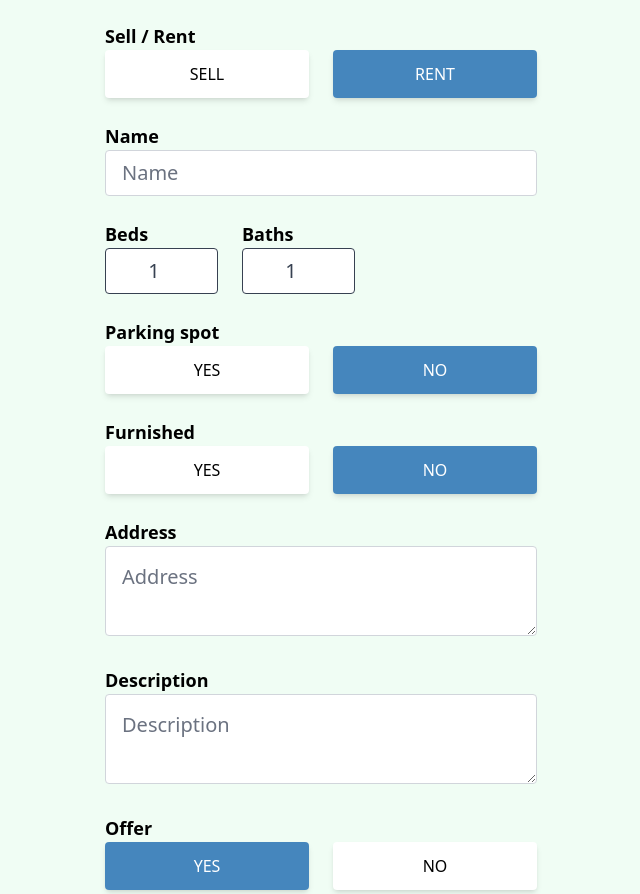
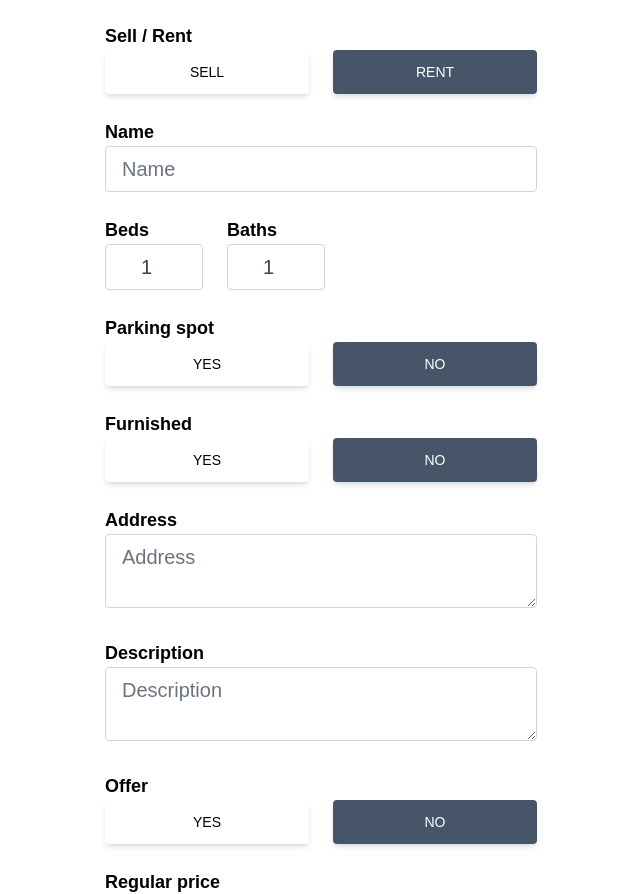
Before and after one commit to Suren06/SKYSPACIO-FE, a React (Create React App) app: page /create-listing in a window 1280 px wide. Shown: the part 110-1004 px from the top of the page, without its empty margins (319-959 px from the left). Built offline with nearby package versions, Linux system fonts and the light colour scheme; no server answers; sample sign-in values are in the browser's storage.

Commit message:
Add functionality including on-change and on-submit function to the create listing page.

```diff
--- a/src/App.js
+++ b/src/App.js
@@ -24,8 +24,10 @@
           <Route path="/sign-in" element={<SignIn />} />
           <Route path="/sign-up" element={<SignUp />} />
           <Route path="/offers" element={<Offers />} />
-          <Route path="/create-listing" element={<CreateListing />} />
           <Route path="/forgot-password" element={<ForgotPassword />} />
+          <Route path="/create-listing" element={<PrivateRoute />}>
+            <Route path="/create-listing" element={<CreateListing />} />
+          </Route>
         </Routes>
       </Router>
       <ToastContainer
--- a/src/index.css
+++ b/src/index.css
@@ -3,5 +3,6 @@
 @tailwind utilities;
 
 body {
-  background-color: rgb(240, 253, 244);
+  background-color: #ffffff;
+  font-family: sans-serif;
 }
--- a/src/pages/CreateListing.jsx
+++ b/src/pages/CreateListing.jsx
@@ -1,6 +1,23 @@
 import { useState } from "react";
+import Spinner from "../components/Spinner";
+import { toast } from "react-toastify";
+import {
+  getStorage,
+  ref,
+  uploadBytesResumable,
+  getDownloadURL,
+} from "firebase/storage";
+import { getAuth } from "firebase/auth";
+import { v4 as uuidv4 } from "uuid";
+import { addDoc, collection, serverTimestamp } from "firebase/firestore";
+import { db } from "../firebase";
+import { useNavigate } from "react-router-dom";
 
-const CreateListing = () => {
+export default function CreateListing() {
+  const navigate = useNavigate();
+  const auth = getAuth();
+  const [geolocationEnabled, setGeolocationEnabled] = useState(true);
+  const [loading, setLoading] = useState(false);
   const [formData, setFormData] = useState({
     type: "rent",
     name: "",
@@ -10,58 +27,183 @@
     furnished: false,
     address: "",
     description: "",
-    offer: true,
+    offer: false,
     regularPrice: 0,
     discountedPrice: 0,
+    latitude: 0,
+    longitude: 0,
+    images: {},
   });
-
   const {
     type,
     name,
     bedrooms,
     bathrooms,
     parking,
+    address,
     furnished,
-    address,
     description,
     offer,
     regularPrice,
     discountedPrice,
+    latitude,
+    longitude,
+    images,
   } = formData;
+  function onChange(e) {
+    let boolean = null;
+    if (e.target.value === "true") {
+      boolean = true;
+    }
+    if (e.target.value === "false") {
+      boolean = false;
+    }
+    // Files
+    if (e.target.files) {
+      setFormData((prevState) => ({
+        ...prevState,
+        images: e.target.files,
+      }));
+    }
+    // Text/Boolean/Number
+    if (!e.target.files) {
+      setFormData((prevState) => ({
+        ...prevState,
+        [e.target.id]: boolean ?? e.target.value,
+      }));
+    }
+  }
+  async function onSubmit(e) {
+    e.preventDefault();
+    setLoading(true);
+    if (+discountedPrice >= +regularPrice) {
+      setLoading(false);
+      toast.error("Discounted price needs to be less than regular price");
+      return;
+    }
+    if (images.length > 6) {
+      setLoading(false);
+      toast.error("maximum 6 images are allowed");
+      return;
+    }
+    let geolocation = {};
+    let location;
+    if (geolocationEnabled) {
+      const response = await fetch(
+        `https://maps.googleapis.com/maps/api/geocode/json?address=${address}&key=${process.env.REACT_APP_GEOCODE_API_KEY}`
+      );
+      const data = await response.json();
+      console.log(data);
+      geolocation.lat = data.results[0]?.geometry.location.lat ?? 0;
+      geolocation.lng = data.results[0]?.geometry.location.lng ?? 0;
 
-  const onChange = () => {};
+      location = data.status === "ZERO_RESULTS" && undefined;
 
+      if (location === undefined) {
+        setLoading(false);
+        toast.error("please enter a correct address");
+        return;
+      }
+    } else {
+      geolocation.lat = latitude;
+      geolocation.lng = longitude;
+    }
+
+    async function storeImage(image) {
+      return new Promise((resolve, reject) => {
+        const storage = getStorage();
+        const filename = `${auth.currentUser.uid}-${image.name}-${uuidv4()}`;
+        const storageRef = ref(storage, filename);
+        const uploadTask = uploadBytesResumable(storageRef, image);
+        uploadTask.on(
+          "state_changed",
+          (snapshot) => {
+            // Observe state change events such as progress, pause, and resume
+            // Get task progress, including the number of bytes uploaded and the total number of bytes to be uploaded
+            const progress =
+              (snapshot.bytesTransferred / snapshot.totalBytes) * 100;
+            console.log("Upload is " + progress + "% done");
+            switch (snapshot.state) {
+              case "paused":
+                console.log("Upload is paused");
+                break;
+              case "running":
+                console.log("Upload is running");
+                break;
+            }
+          },
+          (error) => {
+            // Handle unsuccessful uploads
+            reject(error);
+          },
+          () => {
+            // Handle successful uploads on complete
+            // For instance, get the download URL: https://firebasestorage.googleapis.com/...
+            getDownloadURL(uploadTask.snapshot.ref).then((downloadURL) => {
+              resolve(downloadURL);
+            });
+          }
+        );
+      });
+    }
+
+    const imgUrls = await Promise.all(
+      [...images].map((image) => storeImage(image))
+    ).catch((error) => {
+      setLoading(false);
+      toast.error("Images not uploaded");
+      return;
+    });
+
+    const formDataCopy = {
+      ...formData,
+      imgUrls,
+      geolocation,
+      timestamp: serverTimestamp(),
+      userRef: auth.currentUser.uid,
+    };
+    delete formDataCopy.images;
+    !formDataCopy.offer && delete formDataCopy.discountedPrice;
+    delete formDataCopy.latitude;
+    delete formDataCopy.longitude;
+    const docRef = await addDoc(collection(db, "listings"), formDataCopy);
+    setLoading(false);
+    toast.success("Listing created");
+    navigate(`/category/${formDataCopy.type}/${docRef.id}`);
+  }
+
+  if (loading) {
+    return <Spinner />;
+  }
   return (
     <main className="max-w-md px-2 mx-auto">
       <h1 className="text-3xl text-center mt-6 font-bold">Create a Listing</h1>
-      <form>
-        <p className="text-lg mt-6 font-semibold ">Sell / Rent</p>
+      <form onSubmit={onSubmit}>
+        <p className="text-lg mt-6 font-semibold">Sell / Rent</p>
         <div className="flex">
           <button
             type="button"
             id="type"
             value="sale"
             onClick={onChange}
-            className={`mr-3 px-6 py-3 font-medium text-md uppercase shadow-md rounded hover:shadow-lg focus:shadow-lg active:shadow-lg transition duration-150 ease-in-out w-full
-            ${
+            className={`mr-3 px-7 py-3 font-medium text-sm uppercase shadow-md rounded hover:shadow-lg focus:shadow-lg active:shadow-lg transition duration-150 ease-in-out w-full ${
               type === "rent"
-                ? "bg-white text-black hover:bg-slate-50"
-                : "bg-[#3379b7e6] text-white hover:bg-[#337ab7]"
-            } `}
+                ? "bg-white text-black"
+                : "bg-slate-600 text-white"
+            }`}
           >
             sell
           </button>
           <button
             type="button"
             id="type"
-            value="sale"
+            value="rent"
             onClick={onChange}
-            className={`ml-3 px-6 py-3 font-medium text-md uppercase shadow-md rounded hover:shadow-lg focus:shadow-lg active:shadow-lg transition duration-150 ease-in-out w-full
-            ${
+            className={`ml-3 px-7 py-3 font-medium text-sm uppercase shadow-md rounded hover:shadow-lg focus:shadow-lg active:shadow-lg transition duration-150 ease-in-out w-full ${
               type === "sale"
-                ? "bg-white text-black hover:bg-slate-50"
-                : "bg-[#3379b7e6] text-white hover:bg-[#337ab7]"
-            } `}
+                ? "bg-white text-black"
+                : "bg-slate-600 text-white"
+            }`}
           >
             rent
           </button>
@@ -76,8 +218,7 @@
           maxLength="32"
           minLength="10"
           required
-          className="w-full px-4 py-2 text-xl text-gray-700 bg-white border
-           border-gray-300 rounded transition duration-150 ease-in-out focus:text-gray-700 focus:bg-white focus:border-slate-600 mb-6"
+          className="w-full px-4 py-2 text-xl text-gray-700 bg-white border border-gray-300 rounded transition duration-150 ease-in-out focus:text-gray-700 focus:bg-white focus:border-slate-600 mb-6"
         />
         <div className="flex space-x-6 mb-6">
           <div>
@@ -90,9 +231,7 @@
               min="1"
               max="50"
               required
-              className="w-full px-2 py-2 text-xl text-gray-700 bg-white border border-gray-700
-              rounded transition duration-150 ease-in-out focus:text-gray-700
-              focus:bg-white focus:border-slate-600 text-center"
+              className="w-full px-4 py-2 text-xl text-gray-700 bg-white border border-gray-300 rounded transition duration-150 ease-in-out focus:text-gray-700 focus:bg-white focus:border-slate-600 text-center"
             />
           </div>
           <div>
@@ -105,72 +244,58 @@
               min="1"
               max="50"
               required
-              className="w-full px-2 py-2 text-xl text-gray-700 bg-white border border-gray-700
-              rounded transition duration-150 ease-in-out focus:text-gray-700
-              focus:bg-white focus:border-slate-600 text-center"
+              className="w-full px-4 py-2 text-xl text-gray-700 bg-white border border-gray-300 rounded transition duration-150 ease-in-out focus:text-gray-700 focus:bg-white focus:border-slate-600 text-center"
             />
           </div>
         </div>
-        <p className="text-lg mt-6 font-semibold ">Parking spot</p>
+        <p className="text-lg mt-6 font-semibold">Parking spot</p>
         <div className="flex">
           <button
             type="button"
             id="parking"
             value={true}
             onClick={onChange}
-            className={`mr-3 px-6 py-3 font-medium text-md uppercase shadow-md rounded hover:shadow-lg focus:shadow-lg active:shadow-lg transition duration-150 ease-in-out w-full
-            ${
-              !parking
-                ? "bg-white text-black hover:bg-slate-50"
-                : "bg-[#3379b7e6] text-white hover:bg-[#337ab7]"
-            } `}
+            className={`mr-3 px-7 py-3 font-medium text-sm uppercase shadow-md rounded hover:shadow-lg focus:shadow-lg active:shadow-lg transition duration-150 ease-in-out w-full ${
+              !parking ? "bg-white text-black" : "bg-slate-600 text-white"
+            }`}
           >
-            YES
+            Yes
           </button>
           <button
             type="button"
             id="parking"
             value={false}
             onClick={onChange}
-            className={`ml-3 px-6 py-3 font-medium text-md uppercase shadow-md rounded hover:shadow-lg focus:shadow-lg active:shadow-lg transition duration-150 ease-in-out w-full
-            ${
-              parking
-                ? "bg-white text-black hover:bg-slate-50"
-                : "bg-[#3379b7e6] text-white hover:bg-[#337ab7]"
-            } `}
+            className={`ml-3 px-7 py-3 font-medium text-sm uppercase shadow-md rounded hover:shadow-lg focus:shadow-lg active:shadow-lg transition duration-150 ease-in-out w-full ${
+              parking ? "bg-white text-black" : "bg-slate-600 text-white"
+            }`}
           >
-            NO
+            no
           </button>
         </div>
-        <p className="text-lg mt-6 font-semibold ">Furnished</p>
+        <p className="text-lg mt-6 font-semibold">Furnished</p>
         <div className="flex">
           <button
             type="button"
             id="furnished"
             value={true}
             onClick={onChange}
-            className={`mr-3 px-6 py-3 font-medium text-md uppercase shadow-md rounded hover:shadow-lg focus:shadow-lg active:shadow-lg transition duration-150 ease-in-out w-full
-            ${
-              !furnished
-                ? "bg-white text-black hover:bg-slate-50"
-                : "bg-[#3379b7e6] text-white hover:bg-[#337ab7]"
-            } `}
+            className={`mr-3 px-7 py-3 font-medium text-sm uppercase shadow-md rounded hover:shadow-lg focus:shadow-lg active:shadow-lg transition duration-150 ease-in-out w-full ${
+              !furnished ? "bg-white text-black" : "bg-slate-600 text-white"
+            }`}
           >
-            YES
+            yes
           </button>
           <button
             type="button"
             id="furnished"
             value={false}
             onClick={onChange}
-            className={`ml-3 px-6 py- font-medium text-md uppercase shadow-md rounded hover:shadow-lg focus:shadow-lg active:shadow-lg transition duration-150 ease-in-out w-full
-            ${
-              furnished
-                ? "bg-white text-black hover:bg-slate-50"
-                : "bg-[#3379b7e6] text-white hover:bg-[#337ab7]"
-            } `}
+            className={`ml-3 px-7 py-3 font-medium text-sm uppercase shadow-md rounded hover:shadow-lg focus:shadow-lg active:shadow-lg transition duration-150 ease-in-out w-full ${
+              furnished ? "bg-white text-black" : "bg-slate-600 text-white"
+            }`}
           >
-            NO
+            no
           </button>
         </div>
         <p className="text-lg mt-6 font-semibold">Address</p>
@@ -181,9 +306,38 @@
           onChange={onChange}
           placeholder="Address"
           required
-          className="w-full px-4 py-4 text-xl text-gray-700 bg-white border
-           border-gray-300 rounded transition duration-150 ease-in-out focus:text-gray-700 focus:bg-white focus:border-slate-600 mb-6"
+          className="w-full px-4 py-2 text-xl text-gray-700 bg-white border border-gray-300 rounded transition duration-150 ease-in-out focus:text-gray-700 focus:bg-white focus:border-slate-600 mb-6"
         />
+        {!geolocationEnabled && (
+          <div className="flex space-x-6 justify-start mb-6">
+            <div className="">
+              <p className="text-lg font-semibold">Latitude</p>
+              <input
+                type="number"
+                id="latitude"
+                value={latitude}
+                onChange={onChange}
+                required
+                min="-90"
+                max="90"
+                className="w-full px-4 py-2 text-xl text-gray-700 bg-white border border-gray-300 rounded transition duration-150 ease-in-out focus:bg-white focus:text-gray-700 focus:border-slate-600 text-center"
+              />
+            </div>
+            <div className="">
+              <p className="text-lg font-semibold">Longitude</p>
+              <input
+                type="number"
+                id="longitude"
+                value={longitude}
+                onChange={onChange}
+                required
+                min="-180"
+                max="180"
+                className="w-full px-4 py-2 text-xl text-gray-700 bg-white border border-gray-300 rounded transition duration-150 ease-in-out focus:bg-white focus:text-gray-700 focus:border-slate-600 text-center"
+              />
+            </div>
+          </div>
+        )}
         <p className="text-lg font-semibold">Description</p>
         <textarea
           type="text"
@@ -192,44 +346,37 @@
           onChange={onChange}
           placeholder="Description"
           required
-          className="w-full px-4 py-4 text-xl text-gray-700 bg-white border
-           border-gray-300 rounded transition duration-150 ease-in-out focus:text-gray-700 focus:bg-white focus:border-slate-600 mb-6"
+          className="w-full px-4 py-2 text-xl text-gray-700 bg-white border border-gray-300 rounded transition duration-150 ease-in-out focus:text-gray-700 focus:bg-white focus:border-slate-600 mb-6"
         />
-        <p className="text-lg font-semibold ">Offer</p>
+        <p className="text-lg font-semibold">Offer</p>
         <div className="flex mb-6">
           <button
             type="button"
             id="offer"
             value={true}
             onClick={onChange}
-            className={`mr-3 px-6 py-3 font-medium text-md uppercase shadow-md rounded hover:shadow-lg focus:shadow-lg active:shadow-lg transition duration-150 ease-in-out w-full
-            ${
-              !offer
-                ? "bg-white text-black hover:bg-slate-50"
-                : "bg-[#3379b7e6] text-white hover:bg-[#337ab7]"
-            } `}
+            className={`mr-3 px-7 py-3 font-medium text-sm uppercase shadow-md rounded hover:shadow-lg focus:shadow-lg active:shadow-lg transition duration-150 ease-in-out w-full ${
+              !offer ? "bg-white text-black" : "bg-slate-600 text-white"
+            }`}
           >
-            YES
+            yes
           </button>
           <button
             type="button"
             id="offer"
             value={false}
             onClick={onChange}
-            className={`ml-3 px-6 py- font-medium text-md uppercase shadow-md rounded hover:shadow-lg focus:shadow-lg active:shadow-lg transition duration-150 ease-in-out w-full
-            ${
-              offer
-                ? "bg-white text-black hover:bg-slate-50"
-                : "bg-[#3379b7e6] text-white hover:bg-[#337ab7] focus:border-slate-600"
-            } `}
+            className={`ml-3 px-7 py-3 font-medium text-sm uppercase shadow-md rounded hover:shadow-lg focus:shadow-lg active:shadow-lg transition duration-150 ease-in-out w-full ${
+              offer ? "bg-white text-black" : "bg-slate-600 text-white"
+            }`}
           >
-            NO
+            no
           </button>
         </div>
         <div className="flex items-center mb-6">
           <div className="">
-            <p className="text-lg font-semibold "> Regular Price</p>
-            <div className="flex w-full justify-center items-baseline space-x-6">
+            <p className="text-lg font-semibold">Regular price</p>
+            <div className="flex w-full justify-center items-center space-x-6">
               <input
                 type="number"
                 id="regularPrice"
@@ -238,8 +385,7 @@
                 min="50"
                 max="400000000"
                 required
-                className="w-full mb-6 px-2 py-2 text-xl text-gray-700 bg-white border-gray-300 rounded transition duration-150 ease-in-out focus:text-gray-700 focus:bg-white
-                focus:border-slate-600 text-center"
+                className="w-full px-4 py-2 text-xl text-gray-700 bg-white border border-gray-300 rounded transition duration-150 ease-in-out focus:text-gray-700 focus:bg-white focus:border-slate-600 text-center"
               />
               {type === "rent" && (
                 <div className="">
@@ -252,8 +398,8 @@
         {offer && (
           <div className="flex items-center mb-6">
             <div className="">
-              <p className="text-lg font-semibold "> Discounted Price</p>
-              <div className="flex w-full justify-center items-baseline space-x-6">
+              <p className="text-lg font-semibold">Discounted price</p>
+              <div className="flex w-full justify-center items-center space-x-6">
                 <input
                   type="number"
                   id="discountedPrice"
@@ -262,8 +408,7 @@
                   min="50"
                   max="400000000"
                   required={offer}
-                  className="w-full mb-3 px-2 py-2 text-xl text-gray-700 bg-white border-gray-300 rounded transition duration-150 ease-in-out focus:text-gray-700 focus:bg-white
-                focus:border-slate-600 text-center"
+                  className="w-full px-4 py-2 text-xl text-gray-700 bg-white border border-gray-300 rounded transition duration-150 ease-in-out focus:text-gray-700 focus:bg-white focus:border-slate-600 text-center"
                 />
                 {type === "rent" && (
                   <div className="">
@@ -278,8 +423,8 @@
         )}
         <div className="mb-6">
           <p className="text-lg font-semibold">Images</p>
-          <p className="text-orange-400">
-            The first image will be the cover(max 6)
+          <p className="text-gray-600">
+            The first image will be the cover (max 6)
           </p>
           <input
             type="file"
@@ -293,14 +438,11 @@
         </div>
         <button
           type="submit"
-          className="mb-6 w-full px-7 py-3 bg-green-600 text-white font-medium text-sm uppercase rounded shadow-md hover:bg-green-700 hover:shadow-lg focus:bg-green-700 focus:shadow-lg
-          active:bg-green-800 active:shadow-lg transition duration-150 ease-in-out"
+          className="mb-6 w-full px-7 py-3 bg-blue-600 text-white font-medium text-sm uppercase rounded shadow-md hover:bg-blue-700 hover:shadow-lg focus:bg-blue-700 focus:shadow-lg active:bg-blue-800 active:shadow-lg transition duration-150 ease-in-out"
         >
           Create Listing
         </button>
       </form>
     </main>
   );
-};
-
-export default CreateListing;
+}
--- a/src/pages/Profile.jsx
+++ b/src/pages/Profile.jsx
@@ -1,4 +1,3 @@
-import { async } from "@firebase/util";
 import { getAuth, updateProfile } from "firebase/auth";
 import { doc, updateDoc } from "firebase/firestore";
 import React, { useState } from "react";
```
Also changed, not shown: src/assets/svg/spinner1.svg (renamed from src/assets/svg/spinner.svg).
